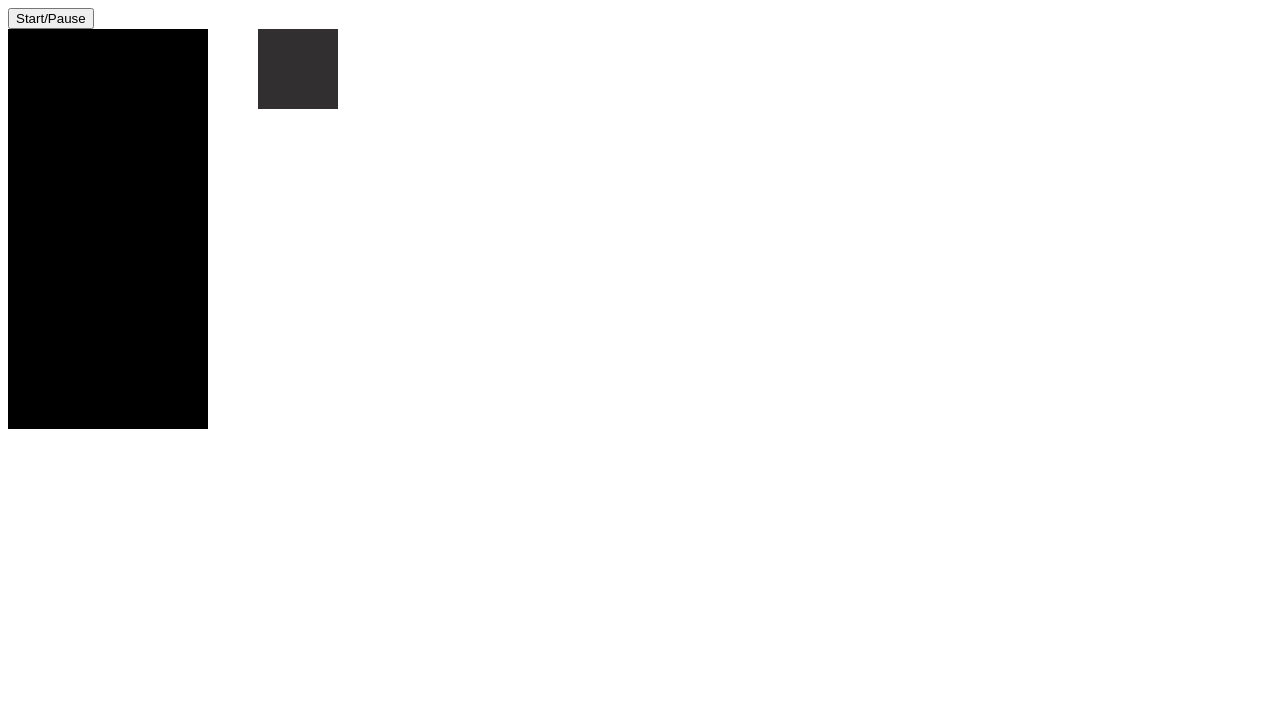
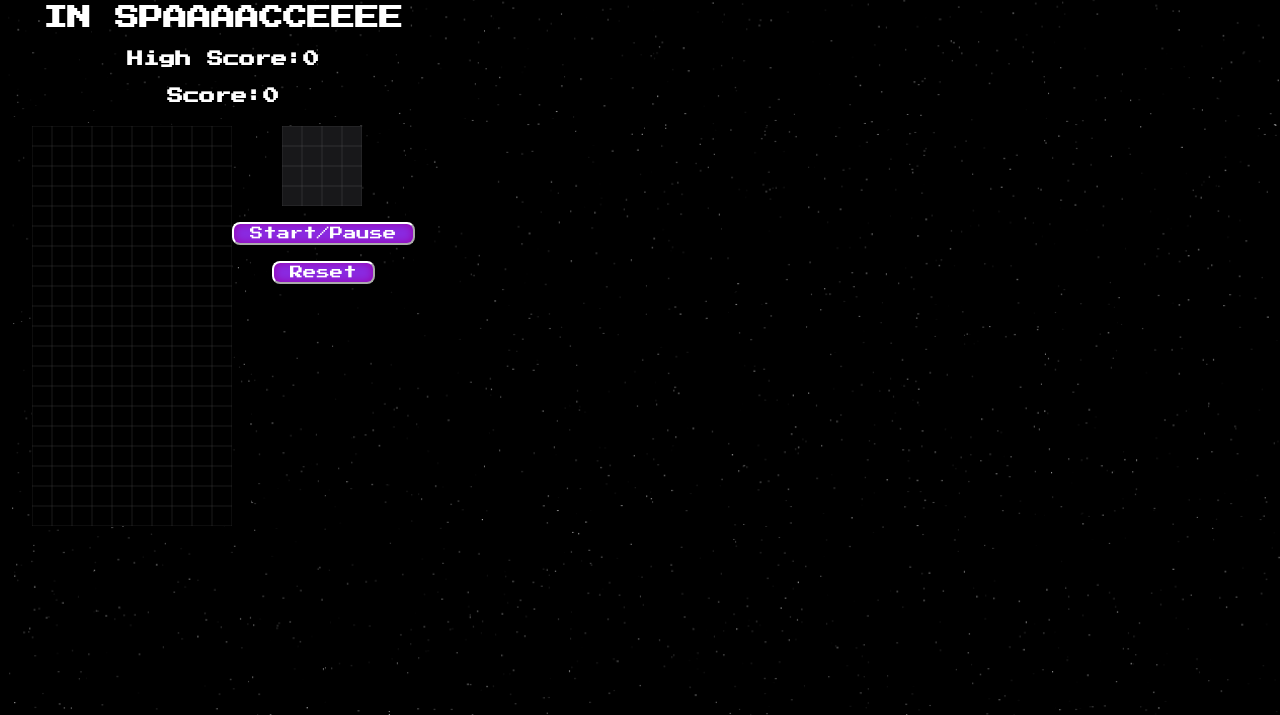
Before and after one commit to krithvi/homemade-tetris, a plain HTML site: page index.html in a window 1280 px wide. Shown: the part 93-808 px from the top of the page. Drawn offline with Linux system fonts and the light colour scheme; animation ran at ten frames a second.

Commit message:
Update page layout

```diff
--- a/index.html
+++ b/index.html
@@ -2,14 +2,25 @@
 <html lang="en">
     <head>
         <meta charset="utf-8">
+        <meta name="viewport" content="width=device-width, initial-scale=1">
+        <meta name="description" content="A Tetris game set in Space">
+
+        <title>Tetris in Space</title>
+
+        <!--CSS & JS-->
         <link rel="stylesheet" href="style.css"></link>
-        <script src="app.js"></script>
-        <title>Home-made Tetris</title>
+
+        <!--Fonts-->
+        <link rel="preconnect" href="https://fonts.gstatic.com">
+        <link href="https://fonts.googleapis.com/css2?family=Press+Start+2P&display=swap" rel="stylesheet">
     </head>
     <body>
-        <h3>Score:<span id="score">0</span></h3>
+        <canvas id="canvas"> </canvas>
+        <div class="container-fluid">
+            <h1>TETRIS</h1>
+            <h2>IN SPAAAACCEEEE</h2>
             <h4>High Score:<span id="high-score">0</span></h4>
-        <button id="start-button">Start/Pause</button>
+            <h4>Score:<span id="score">0</span></h4>
 
         <div class="container">
             <div class="grid">
@@ -224,7 +235,7 @@
                 <div class="taken"></div>
                 <div class="taken"></div>
             </div>
-
+            <div class="sidebar">
                 <div class="mini-grid">
                     <div></div>
                     <div></div>
@@ -243,6 +254,16 @@
                     <div></div>
                     <div></div>
                 </div>
+                <div class="btn-grid col">
+                    <div><button class="btn btn-primary" id="start-button">Start/Pause</button> </div>
+                    <div><button class="btn btn-primary" id="reset" >Reset</button></div>
                 </div>
+            </div>
+
+        </div>
+    </div>
+    <script src="/js/canvas.js"></script>
+    <script src="/js/app.js"></script>
+
     </body>
 </html>
--- a/app.js
+++ b/js/app.js
@@ -4,10 +4,54 @@ document.addEventListener('DOMContentLoaded',() => {
     const scoreDisplay = document.querySelector('#score')
     const highScore = document.querySelector('#high-score')
     const startBtn = document.querySelector('#start-button')
+    const resetBtn = document.querySelector('#reset')
     const w = 10
     let nextRandom = 0
     let timerId
     let score = 0
+    let hscore = 0
+
+    //document.cookie = 'ppkcookie1=testcookie; expires=Thu, 2 Aug 2021 20:47:11 UTC; path=/'
+
+//functions for setting cookies
+function setCookie(cname,cvalue,exdays) {
+	if (exdays) {
+		var date = new Date()
+		date.setTime(date.getTime()+(exdays*24*60*60*1000))
+		var expires = "; expires="+date.toGMTString()
+	}
+	else var expires = ""
+	document.cookie = cname+"="+cvalue+expires+"; path=/"
+}
+function getCookie(cname) {
+	var name = cname + "="
+	var ca = document.cookie.split(';')
+	for(var i=0;i < ca.length;i++) {
+		var c = ca[i];
+		while (c.charAt(0)==' ') c = c.substring(1,c.length)
+		if (c.indexOf(name) == 0) {
+      return c.substring(name.length,c.length)
+    }
+	}
+	return null;
+}
+
+//highscore cookie
+var hs = getCookie("highscore")
+if (hs != null) {
+  hscore = Number(hs)
+  highScore.innerHTML = hscore
+} else {
+  if (hs != "" && hs != null) {
+  setCookie("highscore", hscore.toString(), 365)
+  }
+}
+
+    //assigns a div for the "game over" text and appends it to the grid when the condition happens
+    const gameOverTxt = document.createElement('div')
+    gameOverTxt.id = 'gameover'
+    grid.appendChild(gameOverTxt)
+    gameOverTxt.classList.add('no-display')
 
     // Tetrominoes' colors
     const colors = [
@@ -182,7 +226,7 @@ document.addEventListener('DOMContentLoaded',() => {
         })
     }
 
-    // add functionality to button
+    // add functionality to start button
     startBtn.addEventListener('click', () => {
         if(timerId) {
             clearInterval(timerId)
@@ -193,6 +237,34 @@ document.addEventListener('DOMContentLoaded',() => {
             nextRandom = Math.floor(Math.random()*theTetrominoes.length)
             displayUpNext()
         }
+    })
+
+    //add functionality to the reset button
+    resetBtn.addEventListener('click', () => {
+        undraw()
+        grid.appendChild(gameOverTxt)
+        clearInterval(timerId)
+        timerId = null
+        for (let i = 0; i < 199; i += w) {
+          const row = [i, i + 1, i + 2, i + 3, i + 4, i + 5, i + 6, i + 7, i + 8, i + 9]
+          row.forEach(index => {
+            squares[index].classList.remove('taken')
+            squares[index].classList.remove('tetromino')
+            squares[index].style.backgroundColor = ''
+          })
+        }
+        displaySquares.forEach(square => {
+          square.classList.remove('tetromino')
+          square.classList.remove('taken')
+          square.style.backgroundColor = ''
+        })
+        random = nextRandom
+        nextRandom = Math.floor(Math.random() * theTetrominoes.length)
+        current = theTetrominoes[random][currentRotation]
+        currentPosition = 4
+        gameOverTxt.innerHTML = ''
+        grid.removeChild(gameOverTxt)
+        scoreDisplay.innerHTML = 0
     })
 
     // add score
@@ -211,21 +283,34 @@ document.addEventListener('DOMContentLoaded',() => {
                 const squaresRemoved = squares.splice(i,w)
                 squares = squaresRemoved.concat(squares)
                 squares.forEach(cell => grid.appendChild(cell))
+                if(hscore<score) {
+                    hscore = score
+                    highScore.innerHTML = hscore
+                    setCookie("highscore", hscore.toString(), 365)
+                }
             }
         }
     }
 
     // game over
     function gameOver() {
-        if(highScore<score) {
-            console.log(score)
-            highScore.innerHTML = score
-        }
         if(current.some(index => squares[currentPosition + index].classList.contains('taken'))) {
-            scoreDisplay.innerHTML = 'end'
+            scoreDisplay.innerHTML = '-'
+            grid.appendChild(gameOverTxt)
+            gameOverTxt.innerHTML = '<h3>GAME OVER</h3>'
+            gameOverTxt.classList.remove('no-display')
+            gameOverTxt.classList.add('on-display')
             clearInterval(timerId)
+            timerId = null
+            for (let i = 0; i < 199; i +=w) {
+                const row = [i, i+1, i+2, i+3, i+4, i+5, i+6, i+7, i+8, i+9]
+                row.forEach(index => {
+                    squares[index].classList.remove('taken')
+                    squares[index].classList.remove('tetromino')
+                    squares[index].style.backgroundColor = ''
+                })
+            }
         }
     }
 
-
 })
--- /dev/null
+++ b/js/canvas.js
@@ -0,0 +1,102 @@
+// canvas
+const canvas = document.getElementById("canvas");
+const c = canvas.getContext("2d");
+
+// canvas resizing
+let w;
+let h;
+
+const setCanvasExtents = () => {
+    w = document.body.clientWidth;
+    h = document.body.clientHeight;
+    canvas.width = w;
+    canvas.height = h;
+};
+
+setCanvasExtents();
+
+window.onresize = () => {
+    setCanvasExtents();
+}
+
+// star making
+const makeStars = (count) => {
+    const out = [];
+     for(let i=0; i<count; i++) {
+         const s ={
+             x: Math.random()*1600 - 800,
+             y: Math.random()*900 - 450,
+             z: Math.random()*1000
+         };
+        out.push(s);
+     }
+     return out;
+}
+
+let stars = makeStars(10000);
+
+// clear canvas to black
+const clear = () => {
+    c.fillStyle = "black";
+    c.fillRect(0, 0, canvas.width, canvas.height);
+};
+
+// drawing a star
+const putPixel = (x, y, brightness) => {
+    const intensity = brightness * 255;
+    const rgb = "rgb(" + intensity + "," + intensity + "," + intensity + ")";
+    c.fillStyle = rgb;
+    c.fillRect(x, y, 1, 1);
+};
+
+// moving the stars
+const moveStars = (distance) => {
+    const count = stars. length;
+    for(var i=0;i<count;i++) {
+        const s = stars[i];
+        s.z-= distance;
+        while(s.z <= 1) {
+            s.z+= 1000;
+        }
+    }
+}
+
+// animating the movement
+let prevTime;
+const init = time => {
+  prevTime = time;
+  requestAnimationFrame(tick);
+};
+
+const tick = time => {
+    let elapsed = time - prevTime;
+    prevTime = time;
+
+    moveStars(elapsed*0.1);
+
+    clear();
+
+    const cx = w/2;
+    const cy = h/2;
+
+    const count = stars.length;
+    for (var i = 0; i < count; i++) {
+      const star = stars[i];
+
+      const x = cx + star.x/(star.z * 0.001);
+      const y = cy + star.y/(star.z * 0.001);
+
+      if (x < 0 || x >= w || y < 0 || y >= h){
+        continue;
+      }
+
+      const d = (star.z/1000.0)
+      const b = 1-d*d
+
+      putPixel(x, y, b);
+    }
+
+    requestAnimationFrame(tick);
+};
+
+requestAnimationFrame(init);
--- a/style.css
+++ b/style.css
@@ -1,3 +1,31 @@
+html {
+    margin: 0;
+    width: 100%;
+    height: 100%;
+    overflow: hidden;
+}
+
+body {
+    background-color: black;
+    font-family: 'Press Start 2P', cursive;
+    color: #fff;
+    text-align: center;
+}
+
+canvas{
+    width: 100vw;
+    height: 100vh;
+    margin: 0;
+    padding: 0;
+}
+
+.container-fluid {
+    background: rgba(0, 0, 0, 0.1);
+    position: fixed;
+    top: 0;
+    padding: 1.5rem;
+}
+
 .container {
     display: flex;
 }
@@ -8,11 +36,29 @@
     display: flex;
     flex-wrap: wrap;
     background-color: black;
+    overflow: hidden;
 }
 
 .grid div {
     width: 20px;
     height: 20px;
+    content: '';
+    box-shadow: inset 0 0 1px rgba(255, 255, 255, 0.5);
+    z-index: 11;
+}
+
+#gameover{
+    position: relative;
+    color: whitesmoke;
+    top: -60%;
+    width: 202px;
+    text-align: center;
+}
+.no-display{
+      display: none;
+}
+.on-display{
+    display: inline-block;
 }
 
 .tetromino {
@@ -25,10 +71,23 @@
     height: 80px;
     display: flex;
     flex-wrap: wrap;
-    background-color: rgb(49, 47, 47);
+    background-color: rgb(24, 24, 26);
 }
 
 .mini-grid div {
     width: 20px;
     height: 20px;
+    content: '';
+    box-shadow: inset 0 0 1px rgba(255, 255, 255, 0.5);
 }
+
+.btn {
+    padding: 0.2rem 1rem 0.2rem 1rem;
+    margin-top: 1rem;
+    background-color: #8a2be2;
+    border-radius: 0.5rem;
+    border-color: #fff;
+    box-shadow: inset 0 0 10px #90a;
+    font-family: 'Press Start 2P', cursive;
+    color: white;
+}
```
Lines whose indentation alone changed are shown as unchanged.
